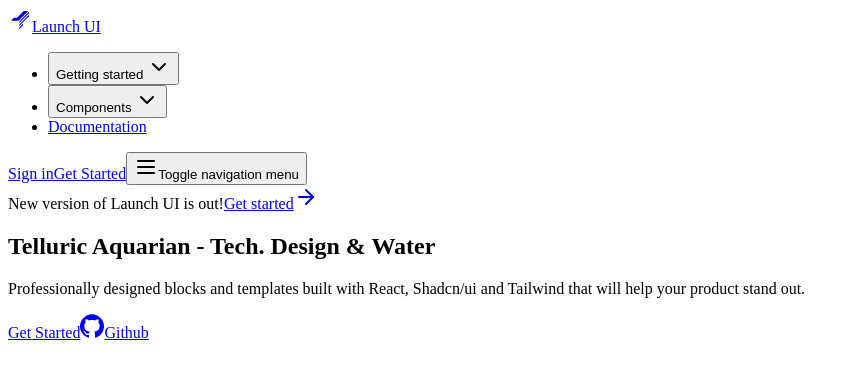
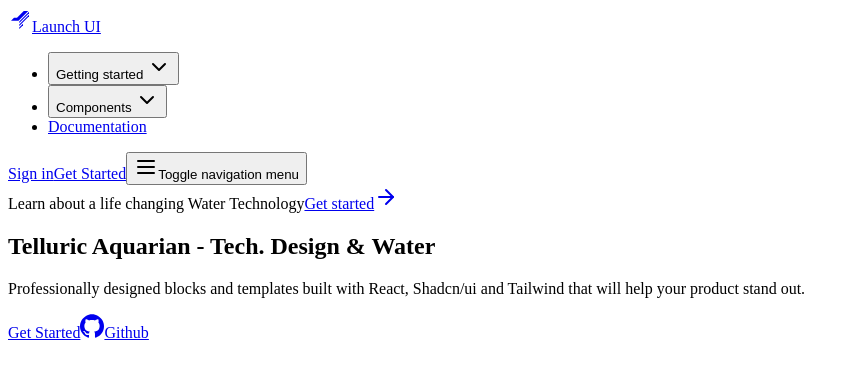
Before and after one commit to telluricaquarian/telluricaquarian, a Next.js app: page / in a window 1280 px wide. Shown: the top 376 px of the page, without its empty margins (0-855 px from the left). Built offline with nearby package versions, Linux system fonts and the light colour scheme.

Commit message:
Updated hero text content

```diff
--- a/components/sections/hero/default.tsx
+++ b/components/sections/hero/default.tsx
@@ -46,7 +46,7 @@
   badge = (
     <Badge variant="outline" className="animate-appear">
       <span className="text-muted-foreground">
-        New version of Launch UI is out!
+       Learn about a life changing Water Technology
       </span>
       <a href={siteConfig.getStartedUrl} className="flex items-center gap-1">
         Get started
```
